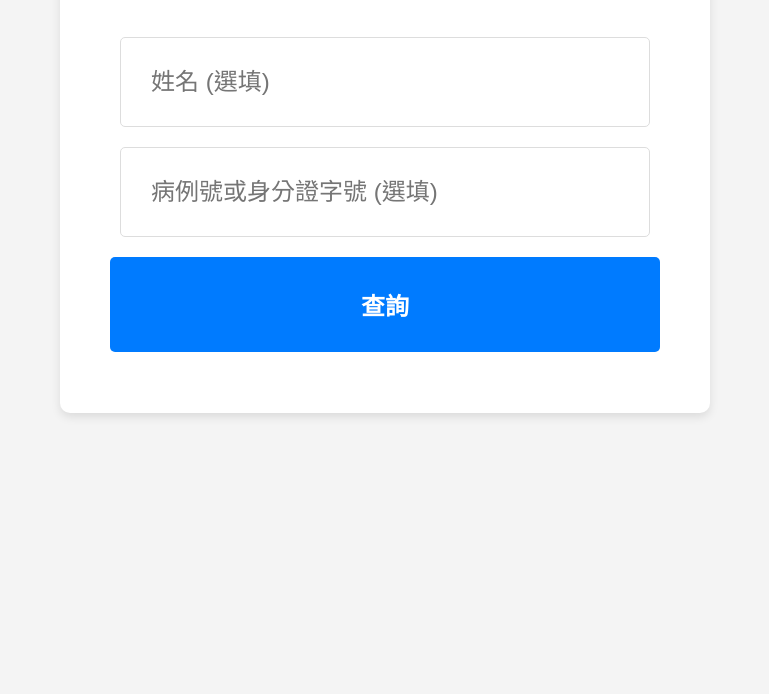
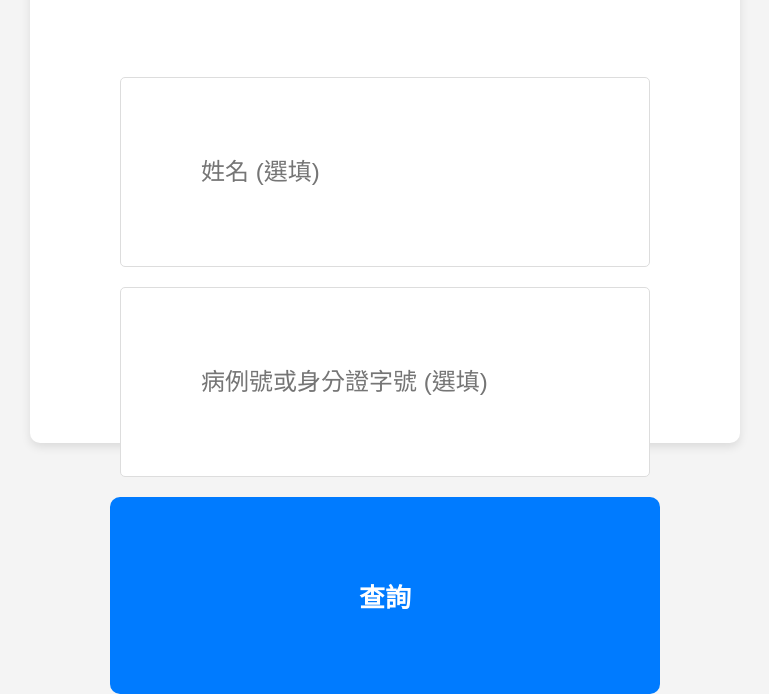
Before and after one commit to 91122209/KMUH51040, a website: page index.html in a window 1280 px wide. Shown: the part 262-956 px from the top of the page, without its empty margins (255-1024 px from the left). Before the commit the page ends 800 px from the top, so only its background shows below. Drawn offline with Linux system fonts and the light colour scheme.

Commit message:
Update index.html

```diff
--- a/index.html
+++ b/index.html
@@ -18,7 +18,7 @@
         .window {
             width: 550px;
             height:450px;
-            padding: 50px;
+            padding: 80px;
             border-radius: 10px;
             background-color: #fff;
             box-shadow: 0 4px 10px rgba(0, 0, 0, 0.1);
@@ -27,14 +27,14 @@
 
         .window h3 {
             font-size: 30px;
-            margin-bottom: 50px;
+            margin-bottom: 90px;
             color: #333;
         }
 
         .window input {
             width: calc(100% - 20px);
             margin-bottom: 20px;
-            padding: 30px;
+            padding: 80px;
             font-size: 24px;
             border: 1px solid #ddd;
             border-radius: 5px;
@@ -49,13 +49,13 @@
 
         .window button {
             width: 100%;
-            padding: 30px;
-            font-size: 24px;
+            padding: 80px;
+            font-size: 26px;
             font-weight: bold;
             color: white;
             background-color: #007BFF;
             border: none;
-            border-radius: 5px;
+            border-radius: 10px;
             cursor: pointer;
             transition: background-color 0.3s;
         }
```
